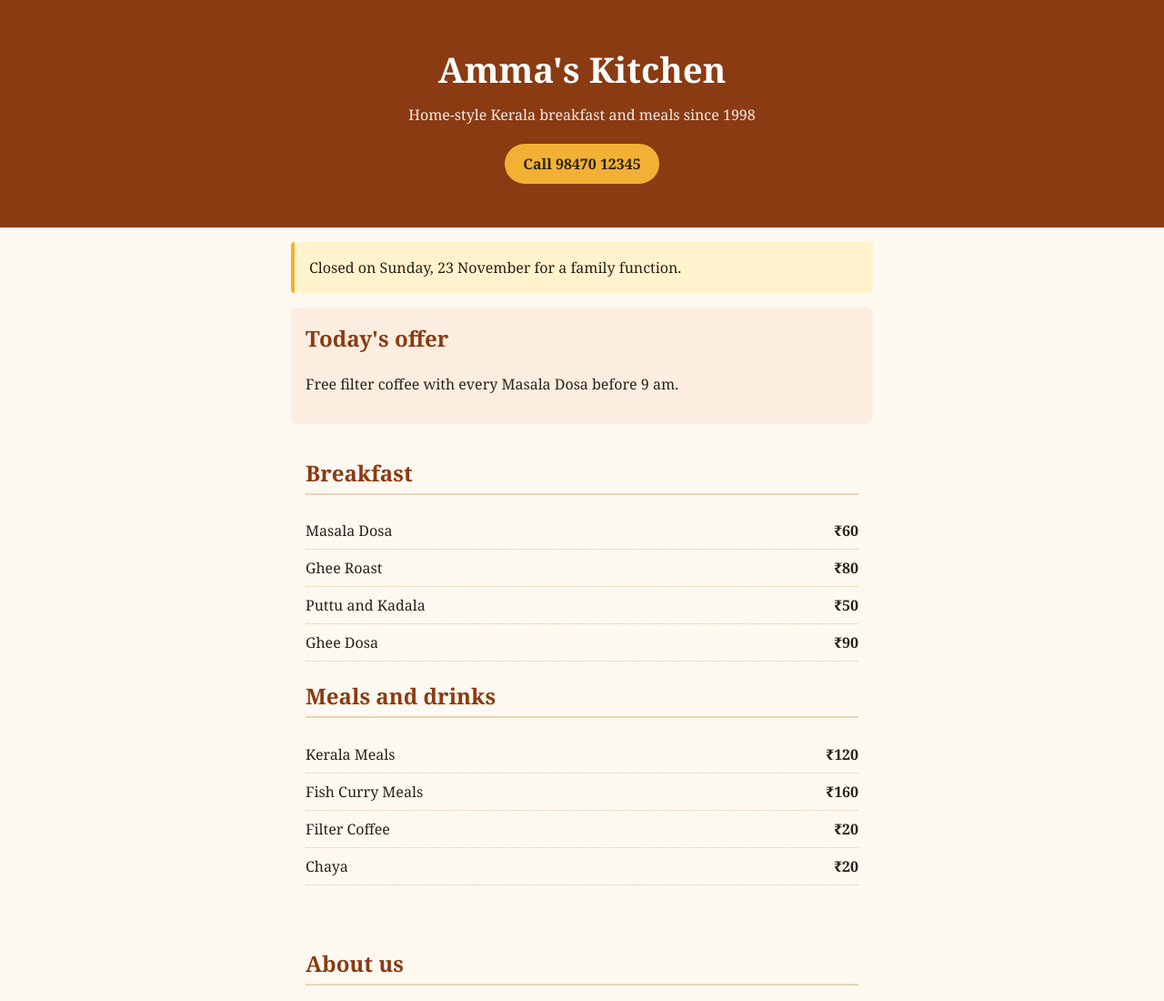
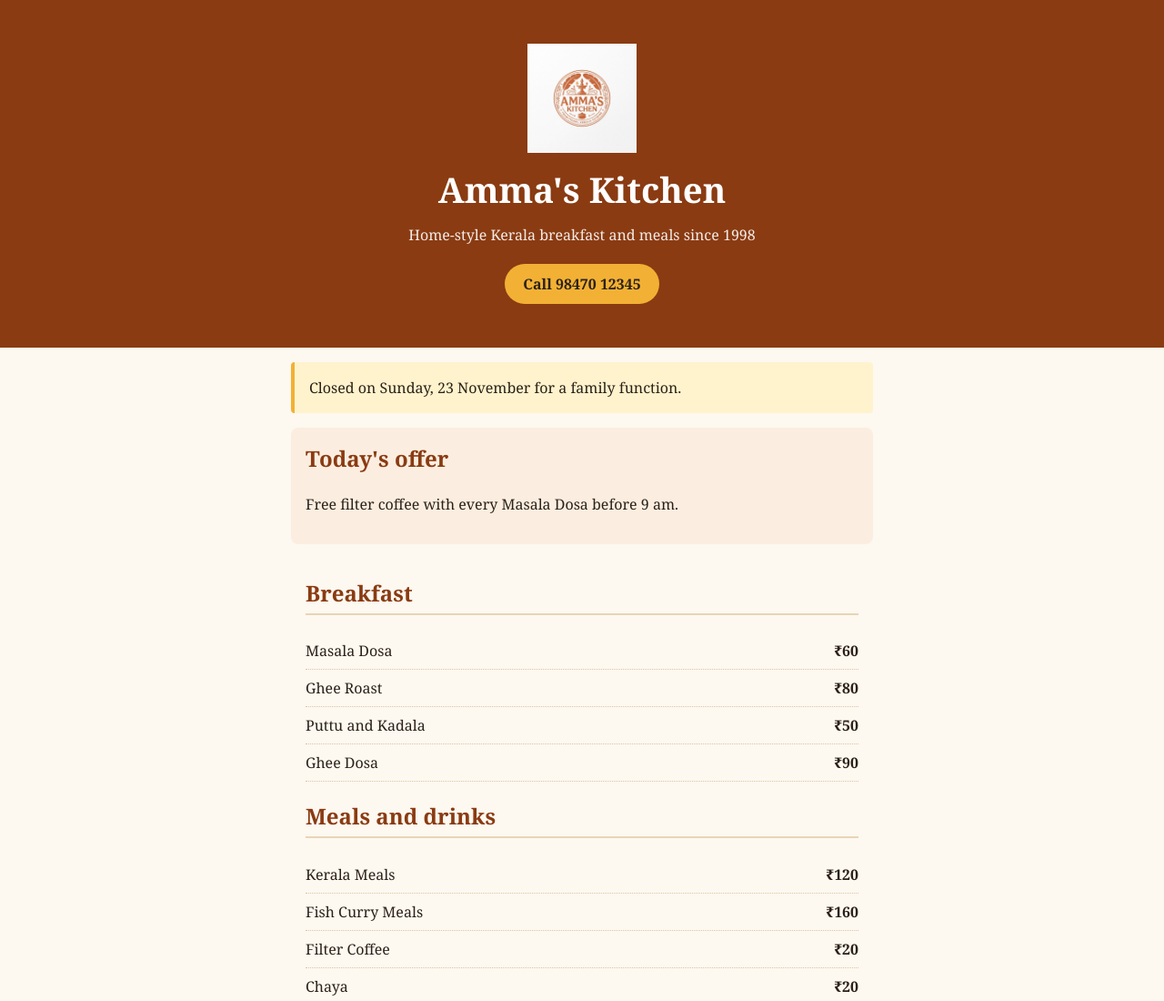
Before and after one commit to sajinkabeer/sayo-test, a plain HTML site: page index.html in a window 1280 px wide. Shown: the top 1100 px of the page at 91% size. Drawn offline with Linux system fonts and the light colour scheme.

Commit message:
Sayo: Add logo for Amma's Kitchen

```diff
--- a/index.html
+++ b/index.html
@@ -7,7 +7,7 @@
   <link rel="stylesheet" href="style.css">
 </head>
 <body>
-  <header class="hero">
+  <header class="hero"><img src="images/sayo-logo-17951713052050.jpg" alt="Amma's Kitchen logo" width="120" height="120" style="display:block;margin:0 auto 12px;width:120px;height:120px;object-fit:contain">
     <h1>Amma's Kitchen</h1>
     <p class="tagline">Home-style Kerala breakfast and meals since 1998</p>
     <a class="call" href="tel:+919847012345">Call 98470 12345</a>
```
